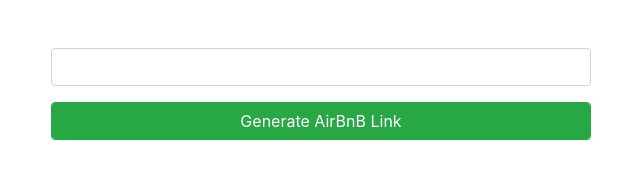
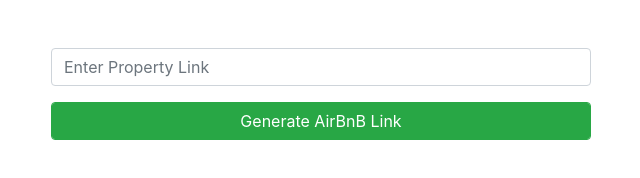
Before and after one commit to mtoqeer/AirBnB-Affiliate-Link-Generator, a plain HTML site: page index.html in a window 1280 px wide. Shown: the whole page, without its empty margins (319-959 px from the left). Drawn offline with nearby package versions, Linux system fonts and the light colour scheme.

Commit message:
Placeholder for input

```diff
--- a/index.html
+++ b/index.html
@@ -13,7 +13,7 @@
                 <div class="col-md-6">
                     <form>
                         <div class="form-group">
-                            <input id="airbnb" type="text" class="form-control">
+                            <input id="airbnb" type="text" class="form-control" placeholder="Enter Property Link">
                         </div>
                         <div class="form-group">
                             <input value="Generate AirBnB Link" type="submit" id="airbnb-button" class="btn btn-success form-control">
```
